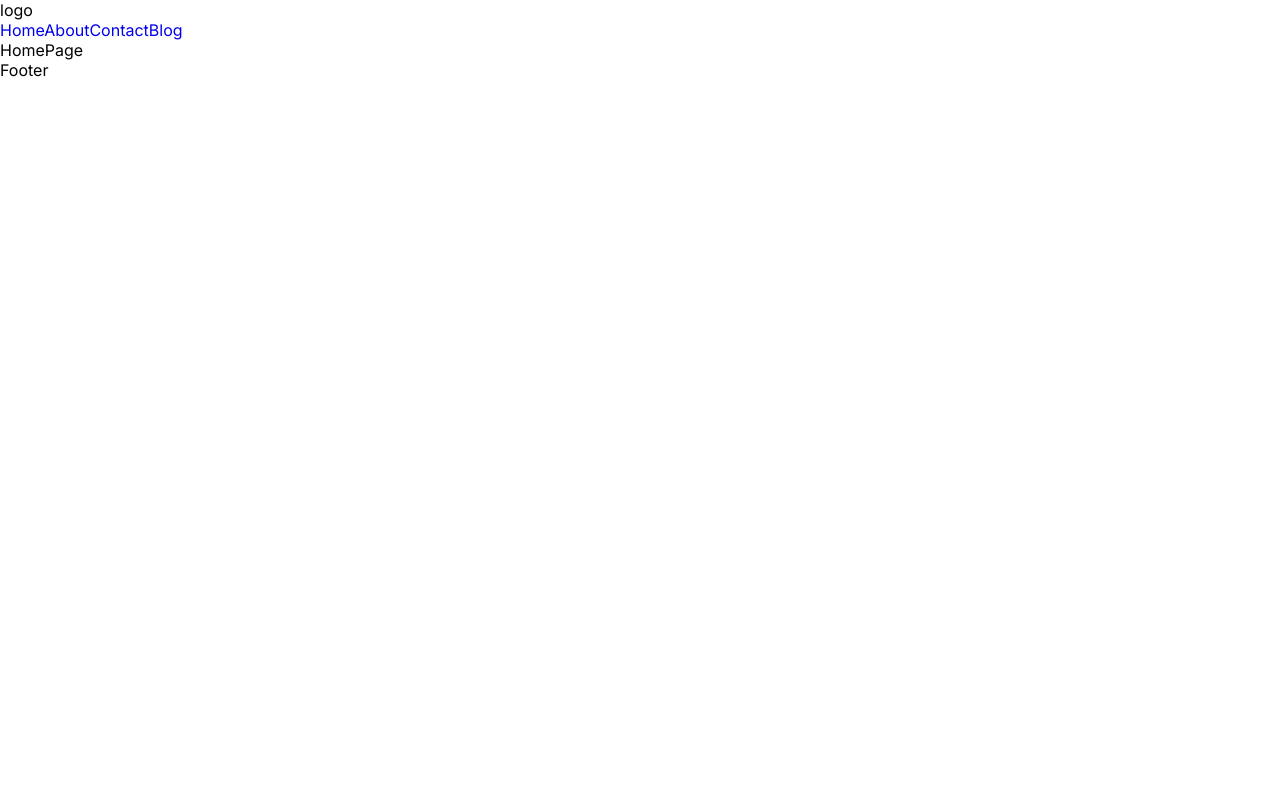
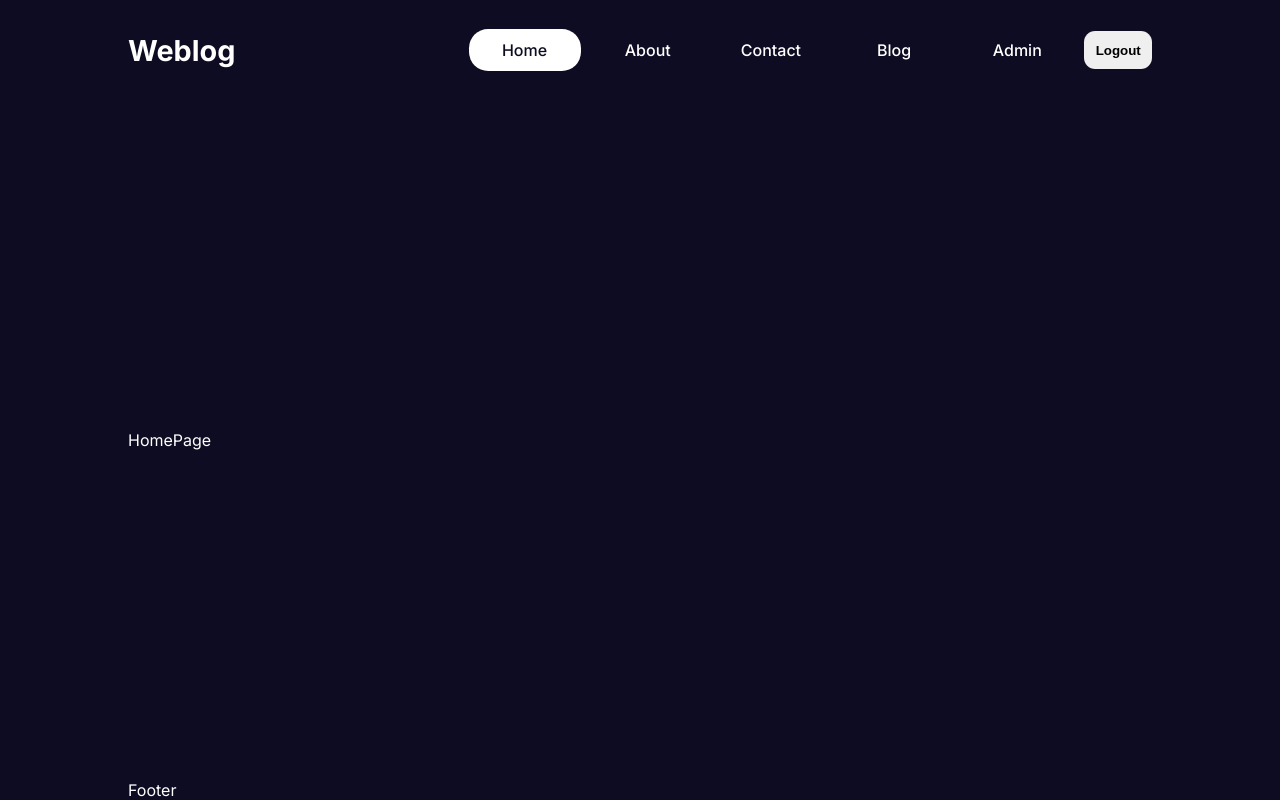
Before and after one commit to hasan814/DigitalHip, a Next.js app: page / in a window 1280 px wide. Built offline with nearby package versions, Linux system fonts and the light colour scheme.

Commit message:
Added and Finished Header Section

```diff
--- a/src/app/globals.css
+++ b/src/app/globals.css
@@ -1,3 +1,11 @@
+:root {
+  --bg: #0d0c22;
+  --bgSoft: #2d2b42;
+  --text: #fff;
+  --textSoft: #e5e5e5;
+  --btn: #3673fd;
+}
+
 * {
   margin: 0;
   padding: 0;
@@ -8,3 +16,52 @@
   text-decoration: none;
   transition: all 0.2s linear;
 }
+
+body {
+  background-color: var(--bg);
+  color: var(--text);
+}
+
+a {
+  color: inherit;
+}
+
+.container {
+  max-width: 1500px;
+  margin: auto;
+  min-height: 100vh;
+  display: flex;
+  flex-direction: column;
+  justify-content: space-between;
+}
+
+@media (max-width: 1536px) {
+  .container {
+    width: 1366px;
+  }
+}
+@media (max-width: 1366px) {
+  .container {
+    width: 1280px;
+  }
+}
+@media (max-width: 1280px) {
+  .container {
+    width: 1024px;
+  }
+}
+@media (max-width: 1024px) {
+  .container {
+    width: 768px;
+  }
+}
+@media (max-width: 768px) {
+  .container {
+    width: 640px;
+  }
+}
+@media (max-width: 640px) {
+  .container {
+    width: 475px;
+  }
+}
--- a/src/app/layout.js
+++ b/src/app/layout.js
@@ -14,9 +14,11 @@
   return (
     <html lang="en">
       <body className={inter.className}>
-        <Header />
-        {children}
-        <Footer />
+        <div className="container">
+          <Header />
+          {children}
+          <Footer />
+        </div>
       </body>
     </html>
   );
--- a/src/app/loading.jsx
+++ b/src/app/loading.jsx
@@ -9,7 +9,7 @@
         visible={true}
         height="96"
         width="96"
-        color="grey"
+        strokeColor="#fff"
         strokeWidth="5"
         animationDuration="0.75"
         ariaLabel="rotating-lines-loading"
--- a/src/components/layout/Header.jsx
+++ b/src/components/layout/Header.jsx
@@ -1,9 +1,10 @@
 import Links from "../modules/Links";
+import styles from "./Header.module.css";
 
 const Header = () => {
   return (
-    <header>
-      <div>logo</div>
+    <header className={styles.container}>
+      <div className={styles.logo}>Weblog</div>
       <div>
         <Links />
       </div>
--- /dev/null
+++ b/src/components/layout/Header.module.css
@@ -0,0 +1,10 @@
+.container {
+  display: flex;
+  align-items: center;
+  justify-content: space-between;
+  height: 100px;
+}
+.logo {
+  font-size: 1.8rem;
+  font-weight: bold;
+}
--- a/src/components/modules/Links.jsx
+++ b/src/components/modules/Links.jsx
@@ -1,17 +1,50 @@
+"use client";
+
 import { v4 as uuidv4 } from "uuid";
 import { PageLinks } from "@/utils/helper";
 
-import Link from "next/link";
+import styles from "./Links.module.css";
+import NavLink from "./NavLink";
+import { useState } from "react";
 
 const Links = () => {
+  // ========= Temp ==========
+  const session = true;
+  const isAdmin = true;
+
+  // ========= State ==========
+  const [open, setOpen] = useState(false);
+
+  // ========= Rendering ==========
   return (
-    <>
-      {PageLinks.map((link) => (
-        <Link key={uuidv4()} href={link.path}>
-          {link.title}
-        </Link>
-      ))}
-    </>
+    <div className={styles.container}>
+      <div className={styles.links}>
+        {PageLinks.map((link) => (
+          <NavLink key={uuidv4()} item={link} />
+        ))}
+        {session ? (
+          <>
+            {isAdmin && <NavLink item={{ title: "Admin", path: "/admin" }} />}{" "}
+            <button className={styles.logout}>Logout</button>
+          </>
+        ) : (
+          <NavLink item={{ title: "Login", path: "/login" }} />
+        )}
+      </div>
+      <button
+        className={styles.menuBtn}
+        onClick={() => setOpen((prev) => !prev)}
+      >
+        Menu
+      </button>
+      {open && (
+        <div className={styles.mobileLinks}>
+          {PageLinks.map((link) => (
+            <NavLink key={uuidv4()} item={link} />
+          ))}
+        </div>
+      )}
+    </div>
   );
 };
 
--- /dev/null
+++ b/src/components/modules/Links.module.css
@@ -0,0 +1,42 @@
+.links {
+  display: flex;
+  align-items: center;
+  gap: 0.7rem;
+}
+.logout {
+  padding: 0.7rem;
+  cursor: pointer;
+  font-weight: bold;
+  border-radius: 0.7rem;
+}
+.menuBtn,
+.mobileLinks {
+  display: none;
+}
+
+@media (max-width: 768px) {
+  .links {
+    display: none;
+  }
+  .menuBtn {
+    display: block;
+    cursor: pointer;
+    font-size: 1.8rem;
+    font-weight: bold;
+  }
+  .mobileLinks {
+    position: absolute;
+    top: 7rem;
+    right: 0;
+    width: 50%;
+    height: calc(100vh - 100px);
+    /* background-color: var(--bg); */
+    background-color: red;
+    display: flex;
+    flex-direction: column;
+    align-items: center;
+    justify-content: center;
+    gap: 0.7rem;
+    overflow: hidden;
+  }
+}
--- /dev/null
+++ b/src/components/modules/NavLink.jsx
@@ -0,0 +1,19 @@
+"use client";
+
+import { usePathname } from "next/navigation";
+import styles from "./NavLink.module.css";
+import Link from "next/link";
+
+const NavLink = ({ item }) => {
+  const path = usePathname();
+  return (
+    <Link
+      href={item.path}
+      className={`${styles.container} ${path === item.path && styles.active}`}
+    >
+      {item.title}
+    </Link>
+  );
+};
+
+export default NavLink;
--- /dev/null
+++ b/src/components/modules/NavLink.module.css
@@ -0,0 +1,12 @@
+.container {
+  min-width: 7rem;
+  padding: 0.7rem;
+  border-radius: 1.2rem;
+  font-weight: 500;
+  text-align: center;
+}
+
+.active {
+  background-color: var(--text);
+  color: var(--bg);
+}
```
